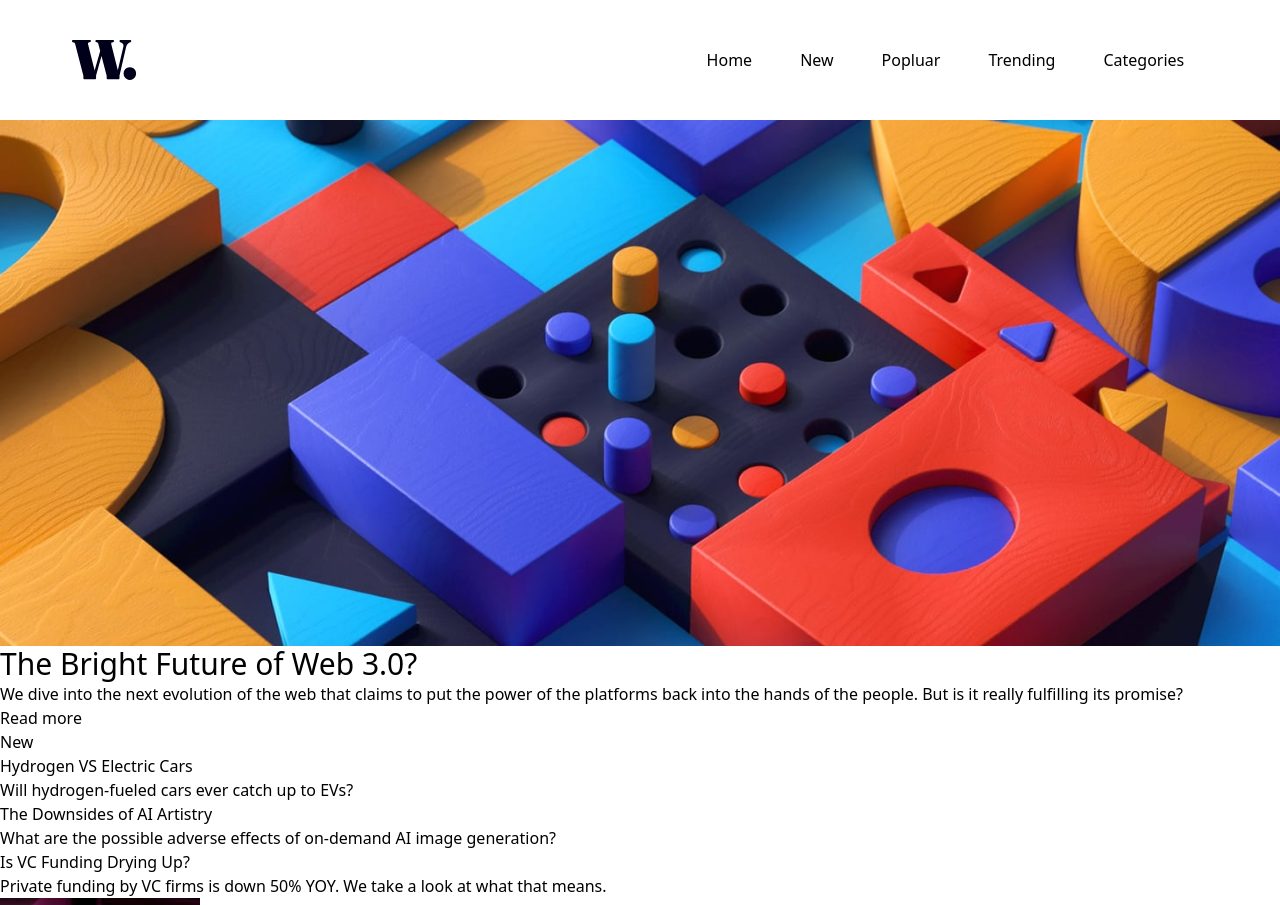
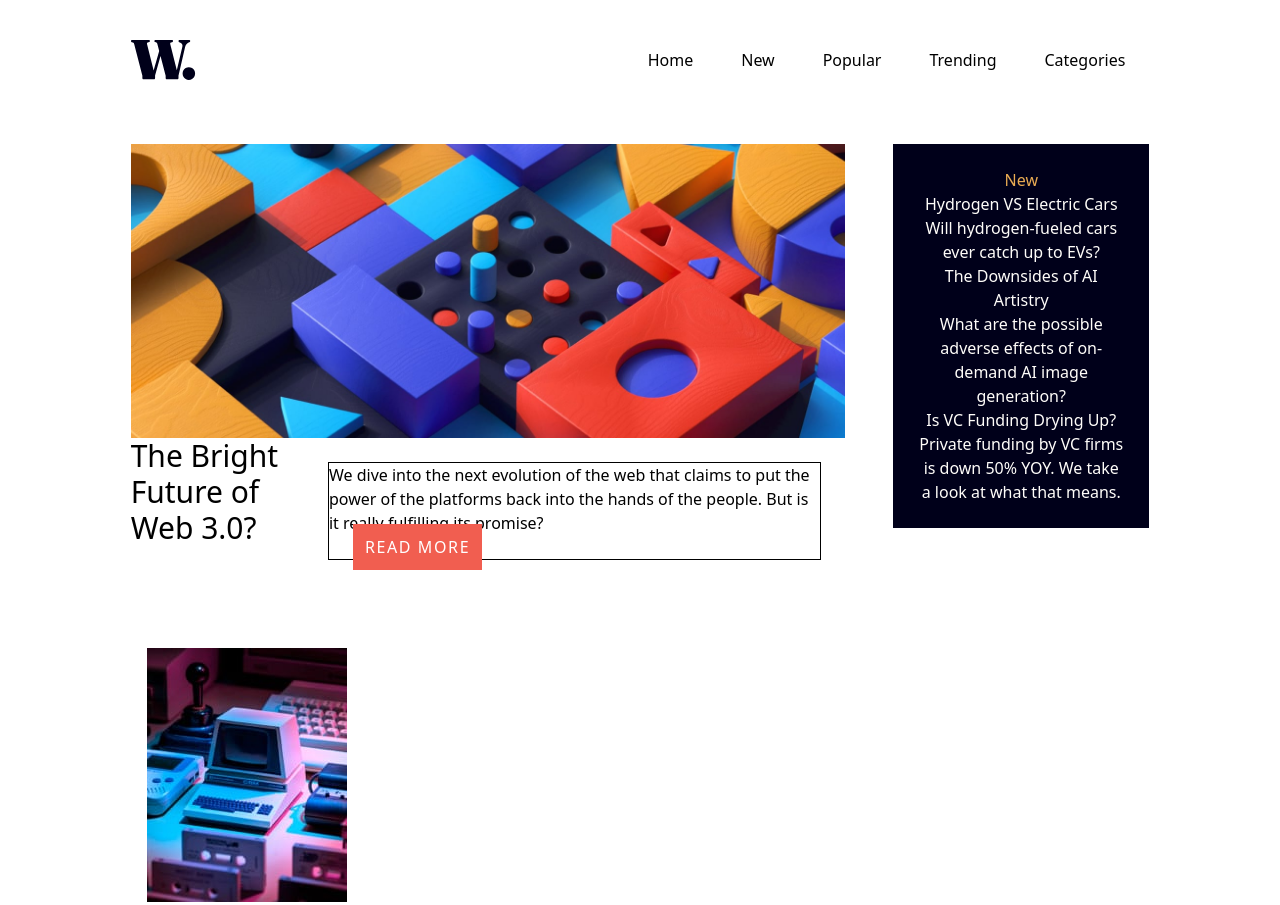
Before and after one commit to Danielle-91/news-landing, a website: page index.html in a window 1280 px wide. Shown: the top 905 px of the page. Drawn offline with Linux system fonts and the light colour scheme; files whose address does not match are found by name.

Commit message:
issues with CSS file worked out, hero section begun

```diff
--- a/index.html
+++ b/index.html
@@ -14,18 +14,19 @@
 </head>
 
 <body>
+  <div class="wrapper max-w-full w-10/12 mx-auto">
 
-  <header class="flex  p-6 items-center justify-around">
+    <header class="flex p-6 items-center justify-between">
 
       <img src="./assets/images//logo.svg" alt="W logo" />
 
-    <nav class="relative container">
+      <nav class="container">
         <ul class="hidden med:flex justify-end">
-        <li class="m-6"><a href="#">Home</a></li>
-        <li class="m-6"><a href="#">New</a></li>
-        <li class="m-6"><a href="#">Popluar</a></li>
-        <li class="m-6"><a href="#">Trending</a></li>
-        <li class="m-6"><a href="#">Categories</a></li>
+          <li class="m-6"><a href="#" class="hover:text-softOrange focus:text-softOrange">Home</a></li>
+          <li class="m-6"><a href="#" class="hover:text-softOrange focus:text-softOrange">New</a></li>
+          <li class="m-6"><a href="#" class="hover:text-softOrange focus:text-softOrange">Popular</a></li>
+          <li class="m-6"><a href="#" class="hover:text-softOrange focus:text-softOrange">Trending</a></li>
+          <li class="m-6"><a href="#" class="hover:text-softOrange focus:text-softOrange">Categories</a></li>
         </ul>
       </nav>
 
@@ -33,43 +34,49 @@
 
     <main>
       <section>
+        <div class="heroFlex flex justify-between">
+          <article class="m-6">
 
-      <article>
-
-        <img src="./assets/images/image-web-3-desktop.jpg" alt="colourful assortment of cartoon shape blocks">
-        <div class="articleFlex">
+            <img src="./assets/images/image-web-3-desktop.jpg" alt="colourful assortment of cartoon shape blocks"
+              class="w-100">
+            <div class="articleFlex flex">
               <h2 class="text-3xl">The Bright Future of Web 3.0?</h2>
-          <div class="descripFlex">
-            <p>We dive into the next evolution of the web that claims to put the power of the platforms back into the
+              <div class="descripFlex flex-col m-6 border border-black h-30">
+                <p>We dive into the next evolution of the web that claims to put the power of the platforms
+                  back into
+                  the
                   hands of the people. But is it really fulfilling its promise?</p>
-            <a href="#">Read more<a />
+                <a href="#" class="p-3  m-6 mt-10 text-white bg-softRed uppercase tracking-widest">Read more<a />
               </div>
             </div>
           </article>
 
-      <aside>
-        <div class="asideFlex">
+          <aside class="m-6">
+            <div class="asideFlex bg-veryDarkBlue text-center p-6 h-full">
 
-          <h3>New</h3>
+              <h3 class="text-softOrange center">New</h3>
 
               <div class="hydrogen">
-            <h4>Hydrogen VS Electric Cars</h4>
-            <p>Will hydrogen-fueled cars ever catch up to EVs?</p>
+                <h4 class="text-offWhite">Hydrogen VS Electric Cars</h4>
+                <p class="text-offWhite">Will hydrogen-fueled cars ever catch up to EVs?</p>
               </div>
 
               <div class="downsides">
-            <h4>The Downsides of AI Artistry</h4>
-            <p>What are the possible adverse effects of on-demand AI image generation?</p>
+                <h4 class="text-offWhite">The Downsides of AI Artistry</h4>
+                <p class="text-offWhite">What are the possible adverse effects of on-demand AI image generation?</p>
               </div>
 
               <div class="vcFunding">
-            <h4>Is VC Funding Drying Up?</h4>
-            <p>Private funding by VC firms is down 50% YOY. We take a look at what that means.</p>
+                <h4 class="text-offWhite">Is VC Funding Drying Up?</h4>
+                <p class="text-offWhite">Private funding by VC firms is down 50% YOY. We take a look at what that means.
+                </p>
               </div>
             </div>
           </aside>
+        </div>
 
-      <div class="articleList">
+
+        <div class="articleList p-10">
           <div class="listFlex">
 
             <div class="retroPC">
@@ -108,6 +115,9 @@
           </div>
         </div>
 
+  </div>
+
+
   </section>
   </main>
 
--- a/tailwind.config.js
+++ b/tailwind.config.js
@@ -1,6 +1,6 @@
 /** @type {import('tailwindcss').Config} */
 module.exports = {
-  content: ['./*.html'],
+  content: ["./*.html"],
   theme: {
     screens: {
       sm: '320px',
@@ -15,9 +15,9 @@ module.exports = {
         offWhite: 'hsl(36, 100%, 99%)',
         grayishBlue: 'hsl(233, 8%, 79%)',
         darkGrayishBlue: 'hsl(236, 13%, 42%)',
-        veryDarkBlue: 'hsl(240, 10 %, 5%)'
-      }
+        veryDarkBlue: 'hsl(240, 100%, 5%)'
+}
     },
   },
-  plugins: [],
+plugins: [],
 }
```
Also changed, not shown: css/main.css (deleted), dist/output.css, package.json (line endings or trailing spaces), 1 other file. Lines whose indentation alone changed are shown as unchanged.
